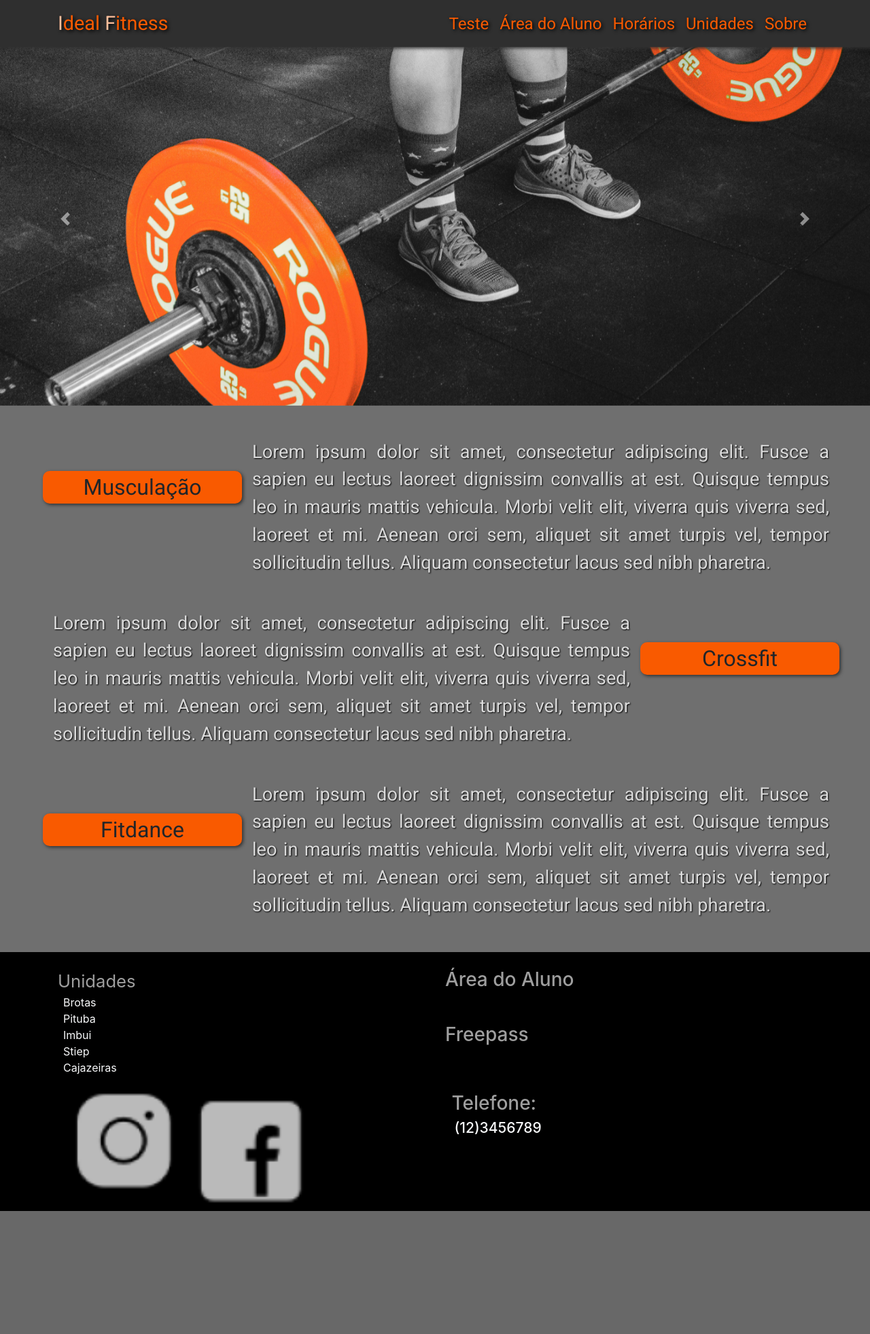
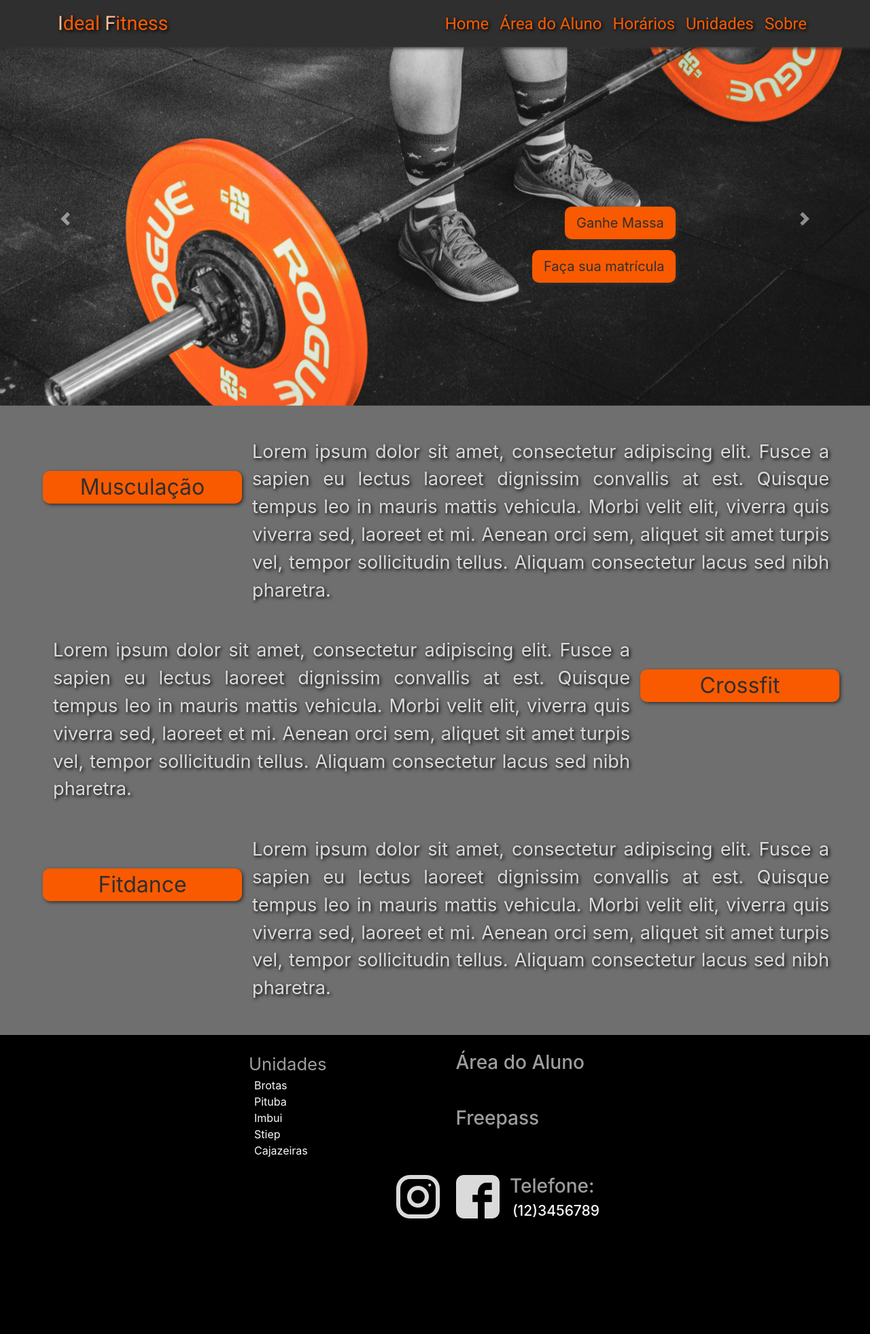
Before and after one commit to victorfernandesraton/idealFitness, a PHP site: page / in a window 1280 px wide. Shown: the whole page at 68% size. Before the commit the page ends 1782 px from the top, so only its background shows below. Run offline with PHP 8.4, Linux system fonts and the light colour scheme.

Commit message:
Homepage pronta(?)

```diff
--- a/index.php
+++ b/index.php
@@ -7,6 +7,7 @@
     <link rel="stylesheet" href="https://stackpath.bootstrapcdn.com/bootstrap/4.1.3/css/bootstrap.min.css" integrity="sha384-MCw98/SFnGE8fJT3GXwEOngsV7Zt27NXFoaoApmYm81iuXoPkFOJwJ8ERdknLPMO" crossorigin="anonymous">
     <link href="https://fonts.googleapis.com/css?family=Roboto" rel="stylesheet">
     <link rel="stylesheet" href="style.css">
+    <link rel="stylesheet" href="responsive.css">
 </head>
 <body>
     <section id="home">
@@ -17,7 +18,7 @@
                     <div class="collapse navbar-collapse" id="navbarNav">
                         <ul class="navbar-nav ml-auto">
                             <li class="nav-item">
-                                <a class="nav-link textoNav" href="#">Teste</a>
+                                <a class="nav-link textoNav" href="#">Home</a>
                             </li>
                             <li class="nav-item">
                                 <a class="nav-link textoNav" href="#areaAluno">Área do Aluno</a>
@@ -35,15 +36,27 @@
                 </div>
             </div>
         </nav>
-        <div id="carouselExampleControls" class="carousel slide mt-5" data-ride="carousel">
+        <div id="carouselExampleControls" class="carousel slide mt-5" data-ride="carousel" data-interval="false">
             <div class="carousel-inner">
                 <div class="carousel-item active">
+                    <div class="container btnsSlider">
+                        <div class="btnLaranja btn btn-lg ml-5 no-shadow">Ganhe Massa</div><br>
+                        <button class="btnLaranja btn btn-lg mt-3">Faça sua matrícula</button>
+                    </div>
                     <img class="d-block w-100 imgSlider" src="Imagens/slide1.png" alt="First slide">
                 </div>
                 <div class="carousel-item">
+                    <div class="container btnsSlider">
+                        <div class="btnEmagraca btnLaranja btn btn-lg ml-5 no-shadow">Emagreça</div><br>
+                        <button class="btnLaranja btn btn-lg mt-3">Faça sua matrícula</button>
+                    </div>
                     <img class="d-block w-100 imgSlider" src="Imagens/slide2.png" alt="Second slide">
                 </div>
                 <div class="carousel-item">
+                    <div class="container btnsSlider">
+                        <div class="btnLaranja btn btn-lg ml-5 no-shadow">Seja Saudável</div><br>
+                        <button class="btnLaranja btn btn-lg mt-3">Faça sua matrícula</button>
+                    </div>
                     <img class="d-block w-100 imgSlider" src="Imagens/slide3.png" alt="Third slide">
                 </div>
             </div>
@@ -58,7 +71,7 @@
         </div>
         <div class="row col-12">
             <div class="container-fluid ml-5 mt-5">
-                <div class="boxModalidades text-center col-12 col-md-3 float-left mt-5 mb-3">Musculação</div>
+                <div class="btnLaranja boxModalidades text-center col-12 col-md-3 float-left mt-5 mb-3">Musculação</div>
                 <div class="textModalidades col-12 col-sm-9 float-right">Lorem ipsum dolor sit amet, consectetur adipiscing elit.
                     Fusce a sapien eu lectus laoreet dignissim convallis at est. Quisque tempus leo in mauris mattis vehicula.
                     Morbi velit elit, viverra quis viverra sed, laoreet et mi. Aenean orci sem, aliquet sit amet turpis vel,
@@ -67,7 +80,7 @@
         </div>
         <div class="row col-12">
             <div class="container-fluid ml-5 mt-5">
-                <div class="boxModalidades text-center col-12 col-md-3 float-right mt-5 mb-3">Crossfit</div>
+                <div class="btnLaranja boxModalidades text-center col-12 col-md-3 float-right mt-5 mb-3">Crossfit</div>
                 <div class="textModalidades col-12 col-sm-9 float-left">Lorem ipsum dolor sit amet, consectetur adipiscing elit.
                     Fusce a sapien eu lectus laoreet dignissim convallis at est. Quisque tempus leo in mauris mattis vehicula.
                     Morbi velit elit, viverra quis viverra sed, laoreet et mi. Aenean orci sem, aliquet sit amet turpis vel,
@@ -76,7 +89,7 @@
         </div>
         <div class="row col-12 mb-5">
             <div class="container-fluid ml-5 mt-5">
-                <div class="boxModalidades text-center col-12 col-md-3 float-left mt-5 mb-3">Fitdance</div>
+                <div class="btnLaranja boxModalidades text-center col-12 col-md-3 float-left mt-5 mb-3">Fitdance</div>
                 <div class="textModalidades col-12 col-sm-9 float-right">Lorem ipsum dolor sit amet, consectetur adipiscing elit.
                     Fusce a sapien eu lectus laoreet dignissim convallis at est. Quisque tempus leo in mauris mattis vehicula.
                     Morbi velit elit, viverra quis viverra sed, laoreet et mi. Aenean orci sem, aliquet sit amet turpis vel,
@@ -85,25 +98,25 @@
         </div>
     </section>
     <section id="footer">
-            <div class="container">
-                <div class="row">
+            <div class="col-sm-10 col-lg-6 container">
+                <div class="row ml-3">
                     <ul class="mt-4 col-6 footerUnidades">
                         <li id="footerListHead">Unidades</li>
-                        <li class="ml-2 text-light">Brotas</li>
-                        <li class="ml-2 text-light">Pituba</li>
-                        <li class="ml-2 text-light">Imbui</li>
-                        <li class="ml-2 text-light">Stiep</li>
-                        <li class="ml-2 text-light">Cajazeiras</li>
+                        <a href=""><li class="ml-2 text-light">Brotas</li></a>
+                        <a href=""><li class="ml-2 text-light">Pituba</li></a>
+                        <a href=""><li class="ml-2 text-light">Imbui</li></a>
+                        <a href=""><li class="ml-2 text-light">Stiep</li></a>
+                        <a href=""><li class="ml-2 text-light">Cajazeiras</li></a>
                     </ul>
                         <div class="mt-4 col-6 container-fluid">
-                            <h3 class="itemFooter">Área do Aluno</h3>
-                            <h3 class="itemFooter mt-5">Freepass</h3>
+                            <a href=""><h3 class="itemFooter">Área do Aluno</h3></a>
+                            <a href=""><h3 class="itemFooter mt-5">Freepass</h3></a>
                         </div>
                 </div>
-                <div class="itemFooter ml-1 row mt-2">
-                    <img class="col-2 iconesFooter" src="Imagens/insta.png" alt="Icone Instagram">
-                    <img class="col-2 iconesFooter" src="Imagens/facee.png" alt="Icone Facebook">
-                    <h3 class="col-6 offset-2">Telefone: <br> <span class="numTel ml-1 text-light">(12)3456789</span></h3>
+                <div class="row float-right itemFooter mr-5 mr-lg-0 mr-xl-5 mt-2">
+                    <a href=""><img class="mb-5" src="Imagens/instagram.png" alt="Icone Instagram"></a>
+                    <a href=""><img class="mb-5 ml-4" src="Imagens/facebook.png" alt="Icone Facebook"></a>
+                    <h3 class="col-4 col-sm-2 offset-sm-0">Telefone: <br> <span class="numTel ml-1 text-light">(12)3456789</span></h3>
                 </div>
             </div>
     </section>
--- /dev/null
+++ b/responsive.css
@@ -0,0 +1,10 @@
+@media only screen and (min-width: 600px){
+    .btnsSlider{
+        position: absolute;
+        margin-top: 20%;
+        margin-left: 60%;
+    }
+    .btnEmagraca{
+        margin-left: 17% !important;
+    }
+}
--- a/style.css
+++ b/style.css
@@ -1,13 +1,25 @@
 @import url('https://fonts.googleapis.com/css?family=Roboto');
 body{
     background-color: #6f6f6f;
+}
+html{
+    font-family: 'Roboto', sans-serif;
+    text-shadow: 2px 2px 5px #000000;
 }
 a:hover{
     color: #F95A00;
     text-decoration: none;
     cursor: pointer;
 }
-
+.btnLaranja{
+    color: #2f2f2f;
+    background-color: #F95A00;
+    border-radius: 10px;
+    box-shadow: 2px 2px 5px #313131;
+}
+.no-shadow{
+    text-shadow: none;
+}
 /* NAVBAR */
 .navbar{
     box-shadow: 2px 2px 5px #313131;
@@ -31,27 +43,30 @@ a:hover{
 .imgSlider{
     background-attachment: fixed;
 }
+.btnsSlider{
+    position: absolute;
+    margin-top: 15%;
+    margin-left: 45%;
+}
+.btnEmagraca{
+    margin-left: 17% !important;
+}
 .boxModalidades{
     width: 50%;
-    font-family: 'Roboto', sans-serif;
     font-size: 2em;
-    background-color: #F95A00;
-    border-radius: 10px;
-    box-shadow: 2px 2px 5px #313131;
+    text-shadow: none;
 }
 .textModalidades{
     text-align: justify;
-    font-family: 'Roboto', sans-serif;
     font-size: 1.7em;
     color: #DADADA;
-    text-shadow: 1px 1px 2px #000000;
 }
 /* HOME FIM */
 
 /* FOOTER */
 #footer{
     background-color: black;
-    height: 80%;
+    height: 55vh;
 }
 #footer li{
     list-style-type: none;
@@ -66,8 +81,4 @@ a:hover{
 .numTel{
     font-size: 0.75em;
 }
-.iconesFooter{
-    height: 100%;
-    width: 50% !important;
-}
 /* FOOTER FIM */
```
Also changed, not shown: Imagens/facebook.png (added), Imagens/instagram.png (added).
